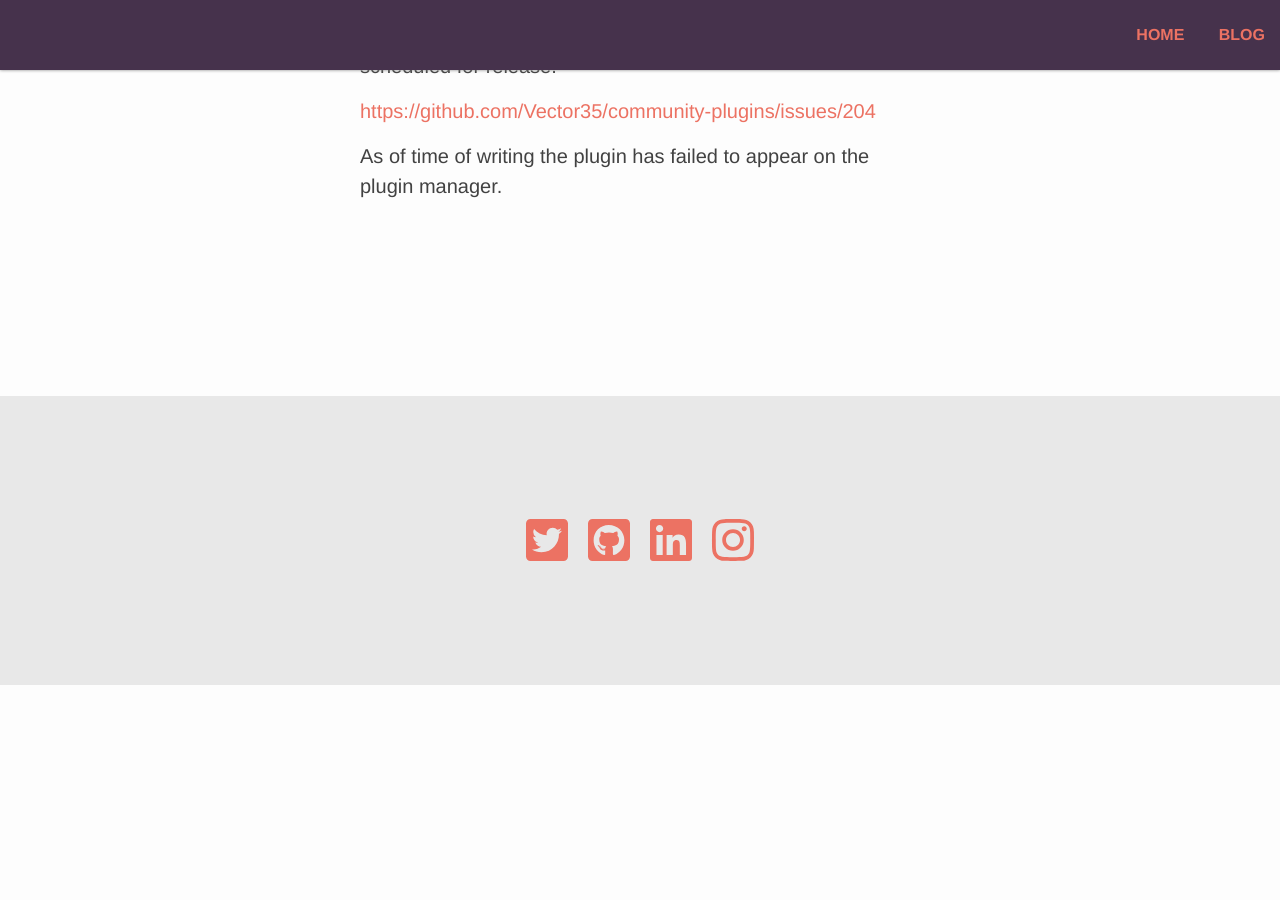
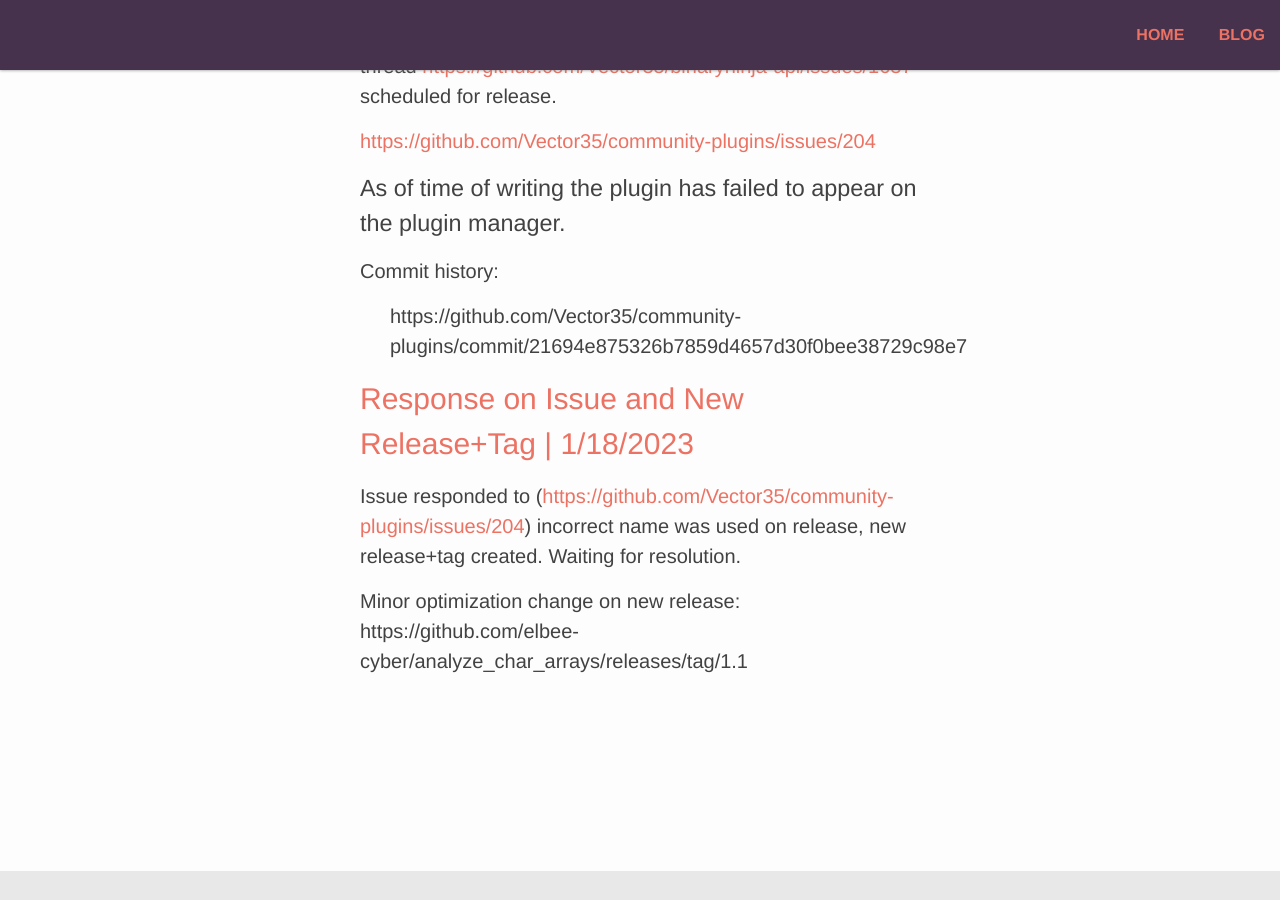
Before and after one commit to elbee-cyber/old.elbee-cyber.github.io, a Jekyll site: the page built from _posts/2023-1-17-chararr-definer-release.md, in a window 1280 px wide and 900 px high, scrolled down 1615 px. Built offline with Jekyll 4.4.1, drawn with Linux system fonts in a browser that asks for light colours; before the commit the page ends 2300 px from its top, so only the background shows below that.

Commit message:
Update 2023-1-17-chararr-definer-release.md

```diff
--- a/_posts/2023-1-17-chararr-definer-release.md
+++ b/_posts/2023-1-17-chararr-definer-release.md
@@ -8,6 +8,7 @@ Published on: **2023-1-17** and last edited on: **2023-1-17**
 # Timeline
 1. [1/17/2023 - Release and Contact](#release)
 2. [1/17/2023 - Notified of Release on Plugin Manager](#accepted)
+3. [1/18/2023 - Issue](#response)
 
 # Release of Binary Ninja Char Arrays | 1/17/2023
 Author: **elbee**
@@ -37,4 +38,14 @@ Issue closed, approved and set for release on the plugin manager. Plugin mention
 
 <a href="https://github.com/Vector35/community-plugins/issues/204">https://github.com/Vector35/community-plugins/issues/204</a>
 
-As of time of writing the plugin has failed to appear on the plugin manager.
+### As of time of writing the plugin has failed to appear on the plugin manager.
+
+Commit history:
+- https://github.com/Vector35/community-plugins/commit/21694e875326b7859d4657d30f0bee38729c98e7
+
+
+<a name="response"></a>
+# Response on Issue and New Release+Tag | 1/18/2023
+Issue responded to (<a href="https://github.com/Vector35/community-plugins/issues/204">https://github.com/Vector35/community-plugins/issues/204</a>) incorrect name was used on release, new release+tag created. Waiting for resolution.
+
+Minor optimization change on new release: https://github.com/elbee-cyber/analyze_char_arrays/releases/tag/1.1
```
